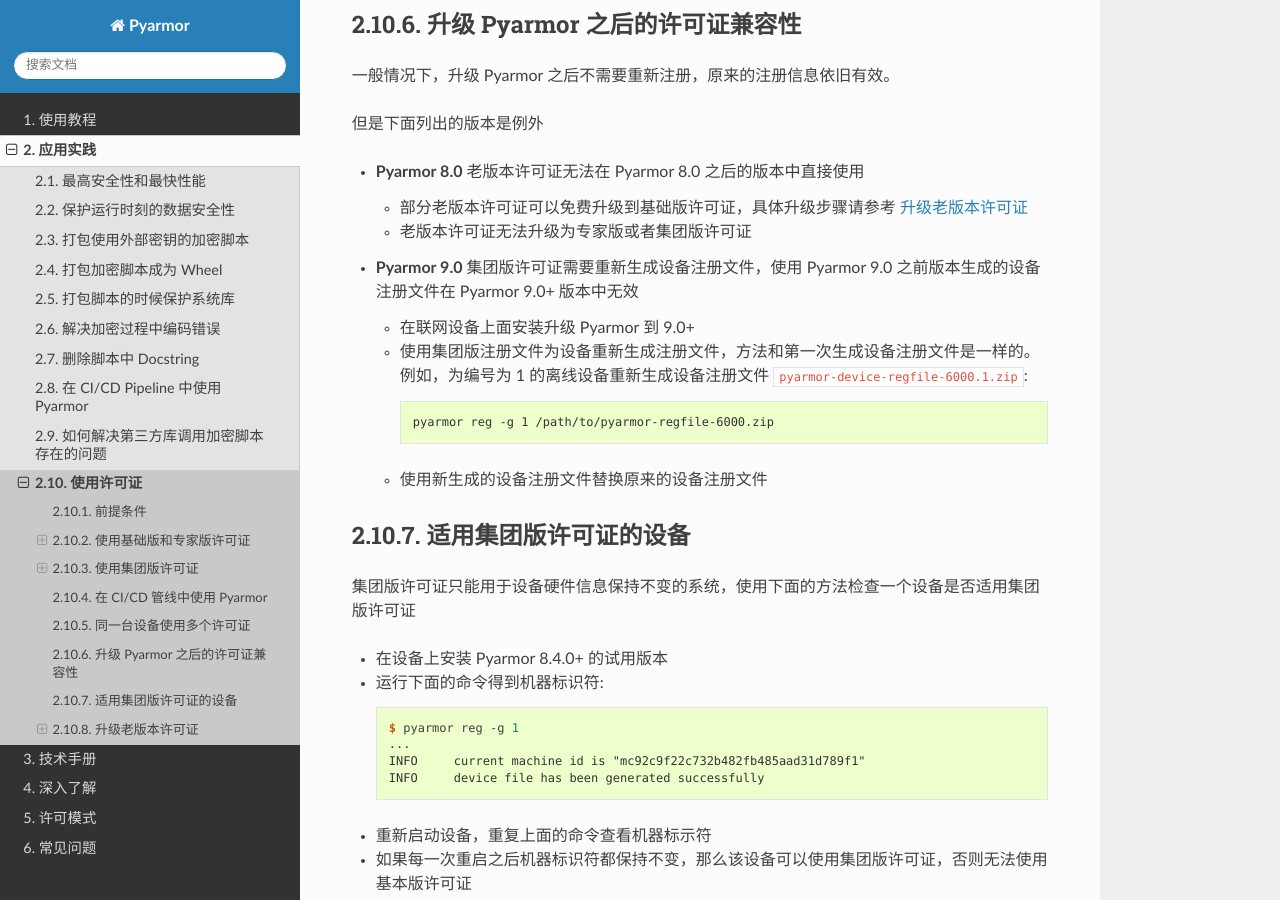
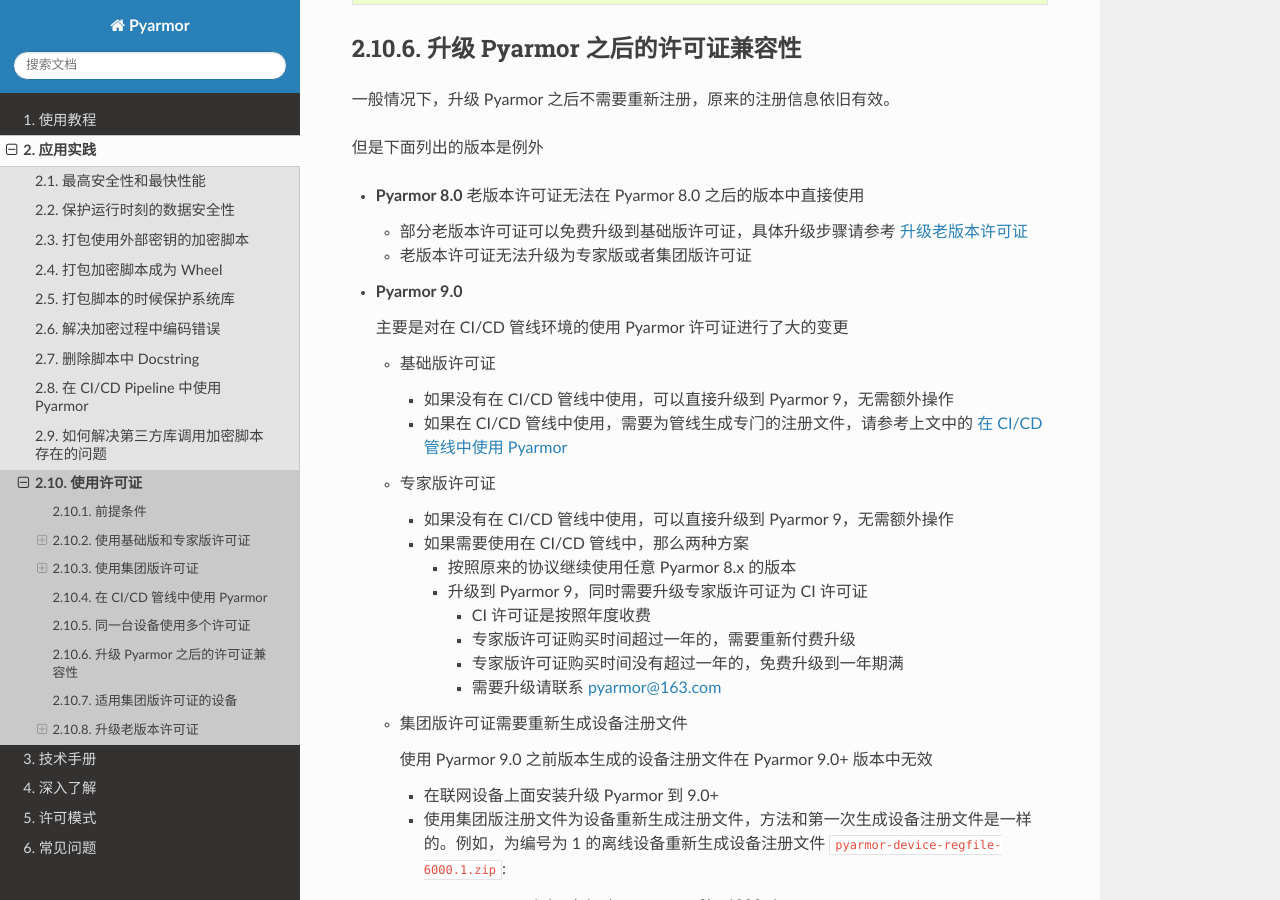
Before and after one commit to dashingsoft/pyarmor-docs-zh, a Sphinx documentation site: the page built from docs/how-to/register.rst, in a window 1280 px wide and 900 px high, scrolled down 10459 px. Built offline with Sphinx 7.4.7 and the Read the Docs theme 3.1.0, drawn with Linux system fonts in a browser that asks for light colours; some of the changed text lies outside the part shown.

Commit message:
说明 Pyarmor 9 的许可证变更和升级方式

```diff
--- a/docs/how-to/register.rst
+++ b/docs/how-to/register.rst
@@ -370,9 +370,10 @@
 
 4. 使用 CI 注册文件的注意事项
 
-   - 申请 CI 注册文件使用的 Pyarmor 的版本最好和 CI/CD 环境中版本保持一致
+   - 请勿在 CI/CD 管线中申请 CI 注册文件
+   - 请求 CI 注册文件的次数最多为 100 次，超过之后将无法申请新的 CI 注册文件
    - CI 注册文件的最长有效期为 1 年，过期之后需要重新申请
-   - 请求 CI 注册文件的次数最多为 100 次，超过之后将无法申请新的 CI 注册文件
+   - CI 注册文件可能在升级后的 Pyarmor 中失效，失效之后也需要重新申请
 
 .. important::
 
@@ -409,14 +410,38 @@
   - 部分老版本许可证可以免费升级到基础版许可证，具体升级步骤请参考 :ref:`upgrading old license`
   - 老版本许可证无法升级为专家版或者集团版许可证
 
-- **Pyarmor 9.0** 集团版许可证需要重新生成设备注册文件，使用 Pyarmor 9.0 之前版本生成的设备注册文件在 Pyarmor 9.0+ 版本中无效
+- **Pyarmor 9.0**
 
-  - 在联网设备上面安装升级 Pyarmor 到 9.0+
-  - 使用集团版注册文件为设备重新生成注册文件，方法和第一次生成设备注册文件是一样的。例如，为编号为 1 的离线设备重新生成设备注册文件 ``pyarmor-device-regfile-6000.1.zip``::
+  主要是对在 CI/CD 管线环境的使用 Pyarmor 许可证进行了大的变更
+
+  - 基础版许可证
+
+    - 如果没有在 CI/CD 管线中使用，可以直接升级到 Pyarmor 9，无需额外操作
+    - 如果在 CI/CD 管线中使用，需要为管线生成专门的注册文件，请参考上文中的 :ref:`using pyarmor in ci pipeline`
+
+  - 专家版许可证
+
+    - 如果没有在 CI/CD 管线中使用，可以直接升级到 Pyarmor 9，无需额外操作
+    - 如果需要使用在 CI/CD 管线中，那么两种方案
+
+      - 按照原来的协议继续使用任意 Pyarmor 8.x 的版本
+      - 升级到 Pyarmor 9，同时需要升级专家版许可证为 CI 许可证
+
+        - CI 许可证是按照年度收费
+        - 专家版许可证购买时间超过一年的，需要重新付费升级
+        - 专家版许可证购买时间没有超过一年的，免费升级到一年期满
+        - 需要升级请联系 pyarmor@163.com
+
+  - 集团版许可证需要重新生成设备注册文件
+
+    使用 Pyarmor 9.0 之前版本生成的设备注册文件在 Pyarmor 9.0+ 版本中无效
+
+    - 在联网设备上面安装升级 Pyarmor 到 9.0+
+    - 使用集团版注册文件为设备重新生成注册文件，方法和第一次生成设备注册文件是一样的。例如，为编号为 1 的离线设备重新生成设备注册文件 ``pyarmor-device-regfile-6000.1.zip``::
 
       pyarmor reg -g 1 /path/to/pyarmor-regfile-6000.zip
 
-  - 使用新生成的设备注册文件替换原来的设备注册文件
+    - 使用新生成的设备注册文件替换原来的设备注册文件
 
 .. _check device for group license:
 
```
